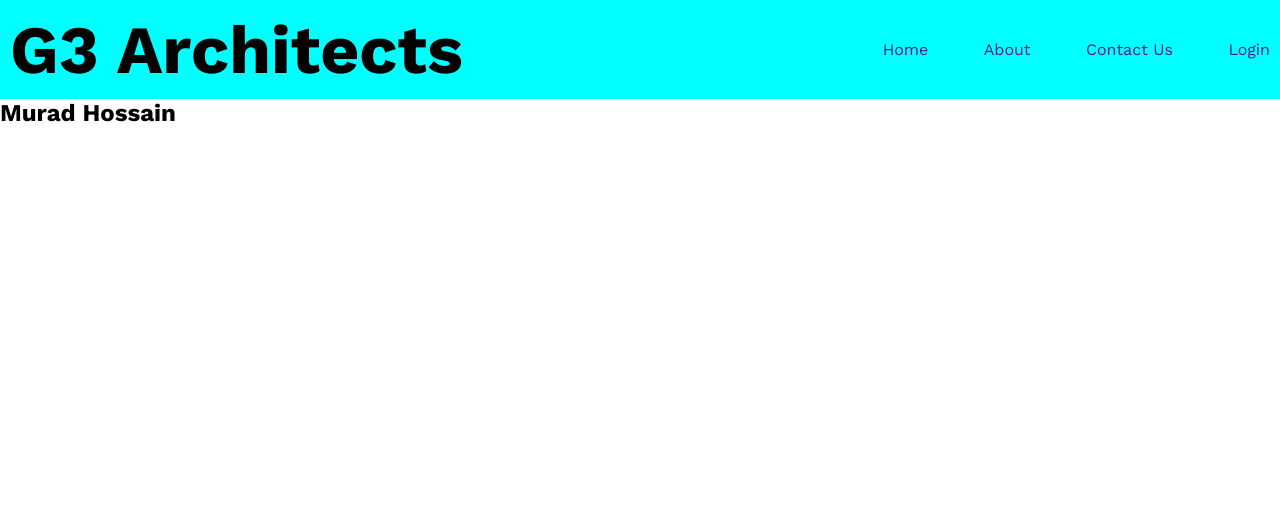
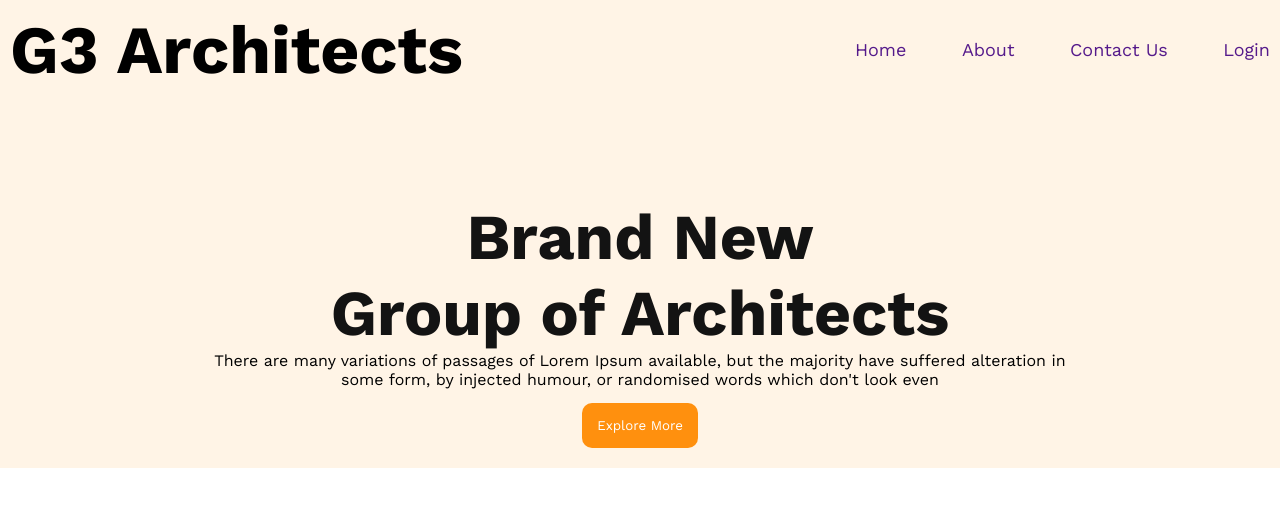
Before and after one commit to mdmuradgain/hero, a plain HTML site: page index.html in a window 1280 px wide. Drawn offline with nearby package versions, Linux system fonts and the light colour scheme.

```diff
--- a/index.html
+++ b/index.html
@@ -20,9 +20,11 @@
         </div>
       </nav>
     </header>
-
-    <section class="banner">
-<h1>Murad Hossain</h1>
+    <section class="banner_section">
+      <h2 class="banner_content">Brand New <br>
+        Group of Architects</h2>
+        <p class="banner_p">There are many variations of passages of Lorem Ipsum available, but the majority have suffered alteration in some form, by injected humour, or randomised words which don't look even</p>
+        <button class="btn_primary">Explore More</button>
     </section>
 </body>
 </html>
--- a/style.css
+++ b/style.css
@@ -1,13 +1,27 @@
 /* font STyle */
-  @import url('https://fonts.googleapis.com/css2?family=Work+Sans:wght@400;500;600;700;800;900&display=swap');
+@import url("https://fonts.googleapis.com/css2?family=Work+Sans:wght@400;500;600;700;800;900&display=swap");
 * {
   margin: 0;
   padding: 0;
   box-sizing: border-box;
-  font-family: 'Work Sans', sans-serif;
+  font-family: "Work Sans", sans-serif;
 }
+/* Basic Style */
+.btn_primary{
+  padding: 15px;
+  background-color: #FF900E;
+  border: 0;
+  color: #ffffff;
+  border-radius: 10px;
+}
+.btn_primary:hover{
+  background-color: tomato;
+  transition: 2s ease all;
+}
+
+
 .header_section {
-  background-color: aqua;
+  background: rgba(255, 144, 14, 0.1);
   padding: 10px;
 }
 .logo {
@@ -15,15 +29,38 @@
   font-size: 45px;
   font-weight: 700;
 }
-.menu_item a{
+.menu_item a {
   text-decoration: none;
   margin-left: 50px;
+  font-size: 18px;
 }
-.menu_item a:hover{
+.menu_item a:hover {
   color: tomato;
 }
-.navigation{
+.navigation {
   display: flex;
   justify-content: space-between;
   align-items: center;
 }
+
+/* Banner Section Styles */
+.banner_section {
+  background: rgba(255, 144, 14, 0.1);
+  padding-top: 100px;
+  padding-left: 10px;
+  padding-right: 10px;
+  text-align: center;
+  padding-bottom: 20px;
+}
+.banner_section h2 {
+  color: #131313;
+  text-align: center;
+  font-size: 64px;
+  font-weight: 700;
+}
+.banner_p{
+  width: 868px;
+  height: 52px;
+  text-align: center;
+  margin: 0 auto;
+}
```
